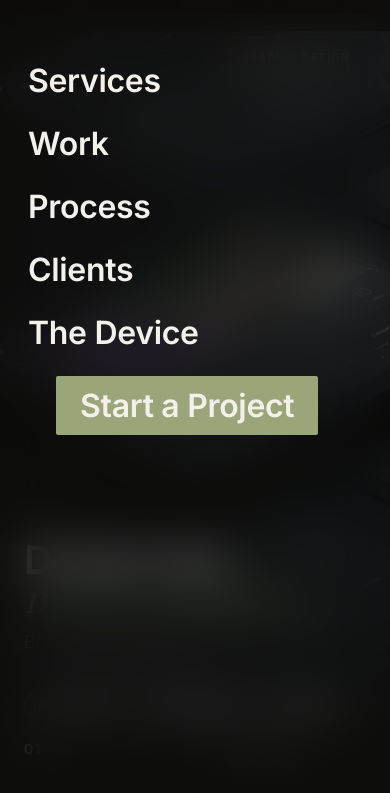
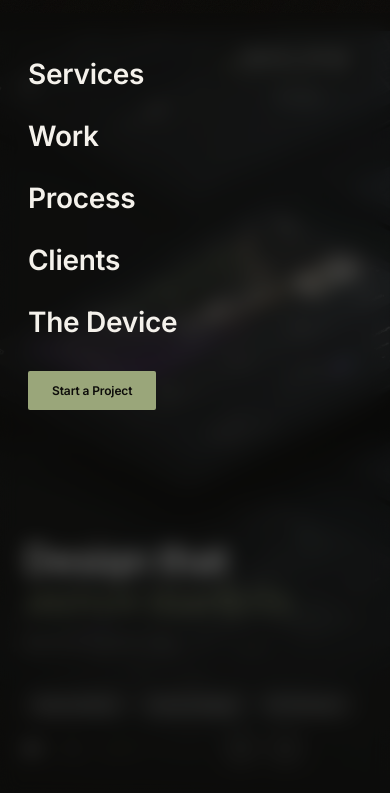
Before and after one commit to stephenkington-maker/weareasset, a website: page index.html in a window 390 px wide. Both pictures are taken after a click on the button 351 px from the left and 29 px from the top of the page. Shown: the part 45-838 px from the top of the page. Drawn offline with nearby package versions, Linux system fonts and the light colour scheme; a web font is replaced by a local one.

Commit message:
Mobile menu: less blur, left aligned, body scroll locked, close on link tap

```diff
--- a/index.html
+++ b/index.html
@@ -201,20 +201,39 @@ nav.scrolled{background:rgba(13,12,10,0.9);backdrop-filter:blur(24px);border-bot
   flex-direction:column;
   position:fixed;
   top:var(--nav-h);left:0;right:0;bottom:0;
-  background:rgba(13,12,10,.5)!important;
-  backdrop-filter:blur(24px) saturate(1.4)!important;
-  -webkit-backdrop-filter:blur(24px) saturate(1.4)!important;
-  padding:48px 28px;
-  gap:24px;
+  background:rgba(13,12,10,.6)!important;
+  backdrop-filter:blur(10px)!important;
+  -webkit-backdrop-filter:blur(10px)!important;
+  padding:40px 28px 40px 28px;
+  gap:20px;
   z-index:99;
   align-items:flex-start;
+  justify-content:flex-start;
+  overflow:hidden;
+}
+.nav-links.menu-open li,
+.nav-links.menu-open a{
+  width:100%!important;
+  display:block!important;
 }
 .nav-links.menu-open a{
-  font-size:32px!important;
+  font-size:28px!important;
   font-weight:600!important;
   letter-spacing:-.01em!important;
   color:#F4F1EB!important;
   text-transform:none!important;
+  padding:4px 0!important;
+}
+.nav-links.menu-open .nav-cta{
+  margin-left:0!important;
+  margin-top:8px!important;
+  display:inline-flex!important;
+  width:auto!important;
+  background:var(--olive)!important;
+  color:var(--bg)!important;
+  padding:12px 24px!important;
+  font-size:12px!important;
+  border-radius:2px!important;
 }
 
 /* ════════════════════════════════════
@@ -1238,11 +1257,32 @@ menuBtn.addEventListener('click',()=>{
   mOpen=!mOpen;
   if(mOpen){
     navLinks.classList.add('menu-open');
+    document.body.style.overflow='hidden';
+    document.body.style.position='fixed';
+    document.body.style.width='100%';
   } else {
     navLinks.classList.remove('menu-open');
+    document.body.style.overflow='';
+    document.body.style.position='';
+    document.body.style.width='';
   }
   menuBtn.children[0].style.transform=mOpen?'rotate(45deg) translate(4px,4px)':'';
   menuBtn.children[1].style.transform=mOpen?'rotate(-45deg) translate(4px,-4px)':'';
+
+  // Close menu when any link clicked
+  if(mOpen){
+    navLinks.querySelectorAll('a').forEach(a=>{
+      a.addEventListener('click',()=>{
+        mOpen=false;
+        navLinks.classList.remove('menu-open');
+        document.body.style.overflow='';
+        document.body.style.position='';
+        document.body.style.width='';
+        menuBtn.children[0].style.transform='';
+        menuBtn.children[1].style.transform='';
+      },{once:true});
+    });
+  }
 });
 
 // ── SCROLL REVEAL
```
